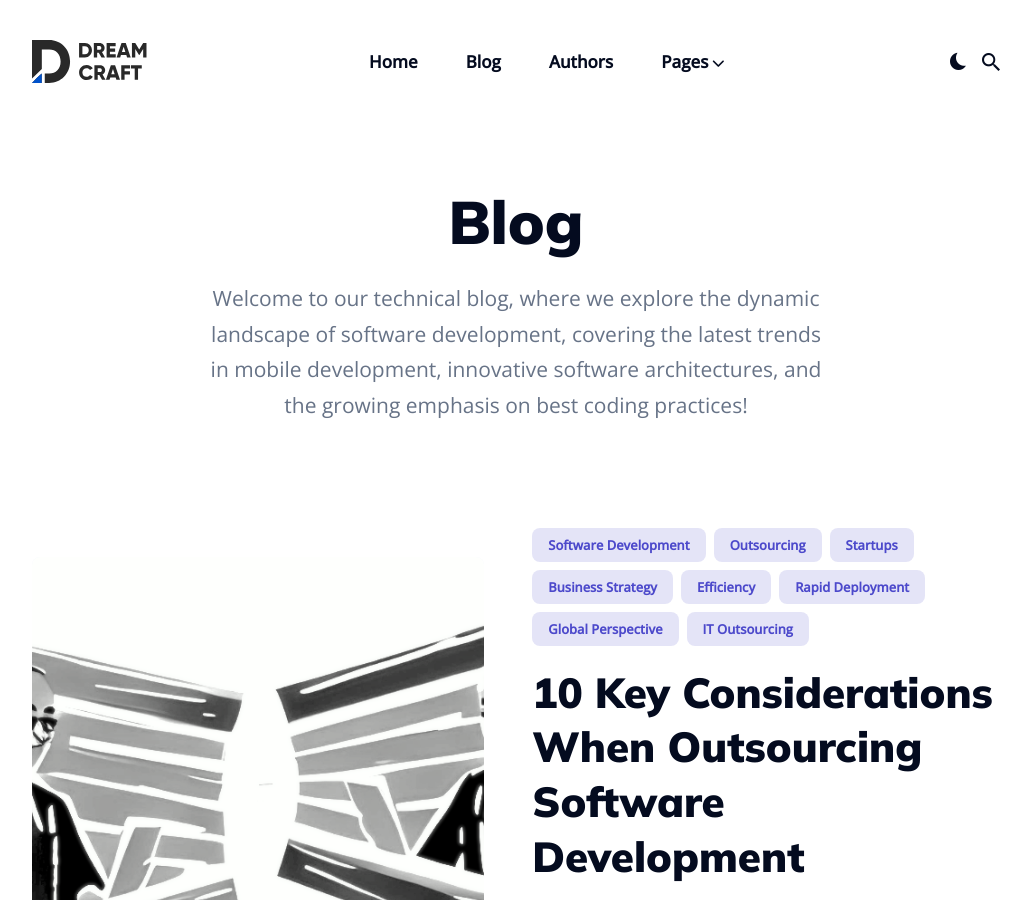
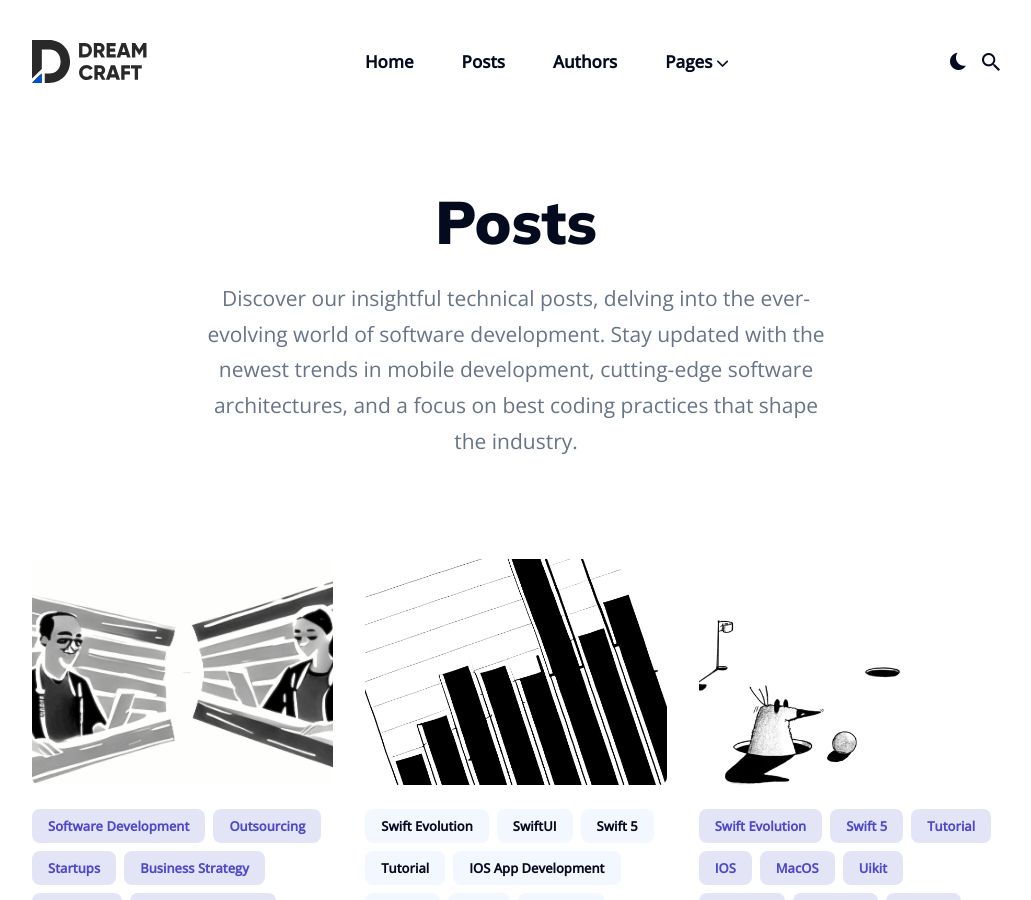
Before and after one commit to dreamcraft-io/blog, a Jekyll site: the page built from posts/index.html, in a window 1280 px wide and 900 px high. Shown: the whole window, without its empty margins (124-1155 px from the left). Built offline with Jekyll 4.4.1, drawn with Linux system fonts in a browser that asks for light colours; nearby versions of some CDN libraries; the list of posts is cut into pages by our own code; some of the changed text lies outside the part shown.

Commit message:
General seo improvements (scripts, title, description). Renamed blog to posts (#5)

```diff
--- a/_config.yml
+++ b/_config.yml
@@ -13,7 +13,7 @@
   - jekyll-sitemap
 
 paginate: 7
-paginate_path: "/blog/page/:num"
+paginate_path: "/posts/page/:num"
 
 
 #-------------------------------
@@ -24,7 +24,7 @@
     permalink: /:name
   posts:
     output: true
-    permalink: /blog/:slug
+    permalink: /posts/:slug
   authors:
     output: true
     permalink: /:name
--- a/_includes/head.html
+++ b/_includes/head.html
@@ -5,6 +5,7 @@
 
   <title>{% if page.title %}{{ page.title }}{% else %}{{ site.data.settings.title }}{% endif %}</title>
   <meta name='description' content='{% if page.description %}{{ page.description | strip_html | strip_newlines | truncate: 160 }}{% else %}{{ site.data.settings.description }}{% endif %}'>
+
 
   <link rel="canonical" href="{{ page.url | replace:'index.html','' | absolute_url }}">
   <link rel="alternate" type="application/rss+xml" title="{{ site.title | escape }}" href="{{ "/feed.xml" | relative_url }}">
@@ -14,6 +15,9 @@
   <meta name="twitter:title" content="{% if page.url == "/" %}{{ site.data.settings.title }}{% else %}{{ page.title }} – {{ site.data.settings.title }}{% endif %}">
   <meta name="twitter:description" content="{% if page.url == "/" %}{{ site.data.settings.description | strip_html | xml_escape }}{% elsif page.description %}{{ page.description | strip_html | xml_escape }}{% else %}{{ page.excerpt | strip_html | xml_escape }}{% endif %}">
   <meta name="twitter:image:src" content="{{ page.image | absolute_url }}">
+
+  <meta name="robots" content="index, follow">
+  <meta http-equiv="Content-Language" content="en">
 
   <!-- Facebook OpenGraph -->
   <meta property="og:title" content="{% if page.url == "/" %}{{ site.data.settings.title }}{% else %}{{ page.title }} – {{ site.data.settings.title }}{% endif %}">
@@ -55,6 +89,10 @@
     {% endif %}
   </script>
 
+
+
+
+
   <style>
   {% capture include_to_scssify %}
     {% include main.scss %}
--- a/_includes/pagination.html
+++ b/_includes/pagination.html
@@ -7,9 +7,9 @@
         <div class="pagination__list">
           {% if paginator.previous_page %}
             {% if paginator.previous_page == 1 %}
-              <a class="previous-link" href="/blog/">&laquo;</a>
+              <a class="previous-link" href="/posts/">&laquo;</a>
             {% else %}
-              <a class="previous-link" href="/blog/page/{{ paginator.previous_page }}/">&laquo;</a>
+              <a class="previous-link" href="/posts/page/{{ paginator.previous_page }}/">&laquo;</a>
             {% endif %}
 
           {% else %}
@@ -20,20 +20,20 @@
             {% if paginator.page == 1 %}
               <span class="active-link">1</span>
             {% else %}
-              <a class="back-link" href="/blog/">1</a>
+              <a class="back-link" href="/posts/">1</a>
             {% endif %}
             {% for count in (2..paginator.total_pages) %}
 
             {% if count == paginator.page %}
               <span class="active-link">{{ count }}</span>
               {% else %}
-                <a class="count-number" href="/blog/page/{{ count }}/">{{ count }}</a>
+                <a class="count-number" href="/posts/page/{{ count }}/">{{ count }}</a>
               {% endif %}
             {% endfor %}
           </div>
 
           {% if paginator.next_page %}
-            <a class="next-link" href="{{ site.baseurl }}/blog/page/{{ paginator.next_page }}/">&raquo;</a>
+            <a class="next-link" href="{{ site.baseurl }}/posts/page/{{ paginator.next_page }}/">&raquo;</a>
           {% else %}
             <span class="disabled">&raquo;</span>
           {% endif %}
--- a/_includes/section-blog.html
+++ b/_includes/section-blog.html
@@ -10,7 +10,7 @@
         <div class="section__info">
           <div class="section__head">
             <h2 class="section__title">{{ site.data.settings.blog__settings.blog__title }}</h2>
-            <a class="section__link" href="{{ '/blog' | relative_url }}">See all posts<i class="ion ion-md-arrow-forward"></i></a>
+            <a class="section__link" href="{{ '/posts' | relative_url }}">See all posts<i class="ion ion-md-arrow-forward"></i></a>
           </div>
           {% if site.data.settings.blog__settings.blog__description %}
             <p class="section__description">{{ site.data.settings.blog__settings.blog__description }}</p>
--- a/blog/index.html
+++ b/posts/index.html
@@ -1,7 +1,7 @@
 ---
 layout: default
-title: Blog
-description: Welcome to our technical blog, where we explore the dynamic landscape of software development, covering the latest trends in mobile development, innovative software architectures, and the growing emphasis on best coding practices!
+title: Posts
+description: Discover our insightful technical posts, delving into the ever-evolving world of software development. Stay updated with the newest trends in mobile development, cutting-edge software architectures, and a focus on best coding practices that shape the industry.
 ---
 
 <!-- begin hero -->
```
Also changed, not shown: other parts of _includes/head.html (+30 -0 lines), _data/settings.yml (+4 -4 lines), Gemfile.lock, ads.txt (added).
